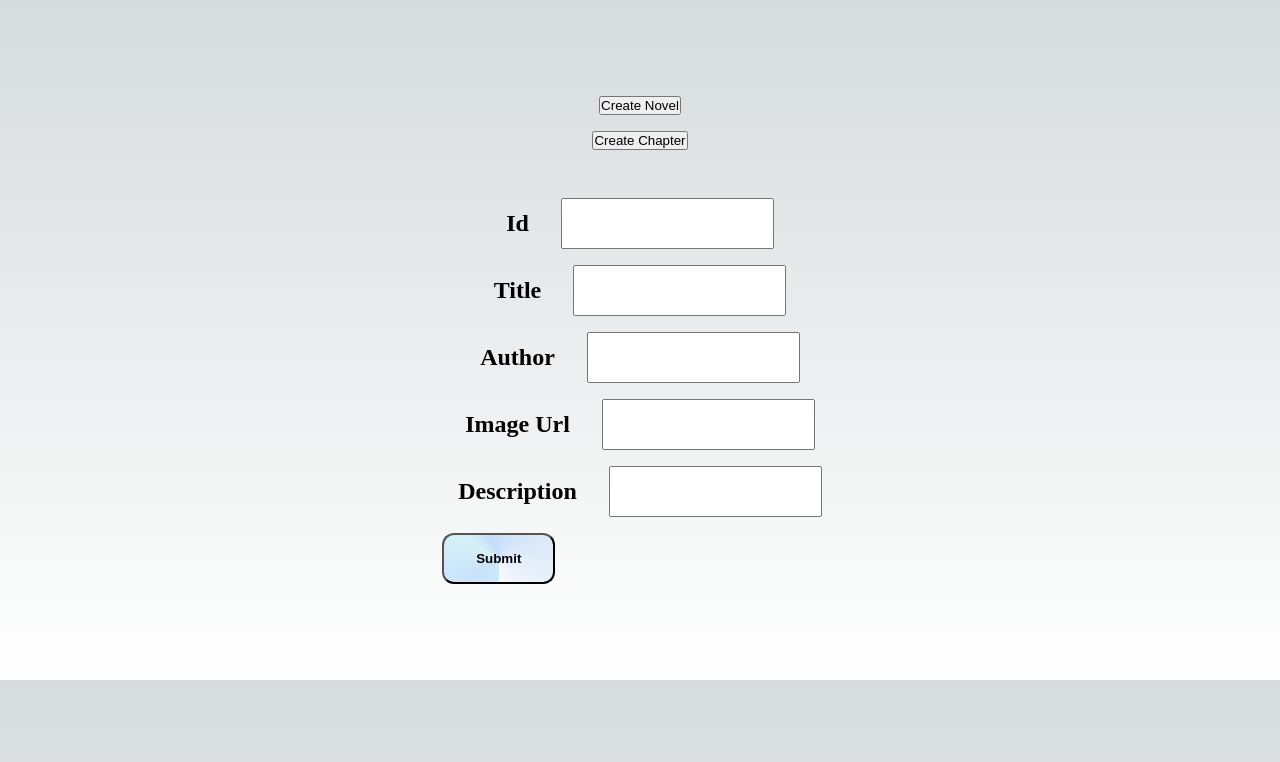
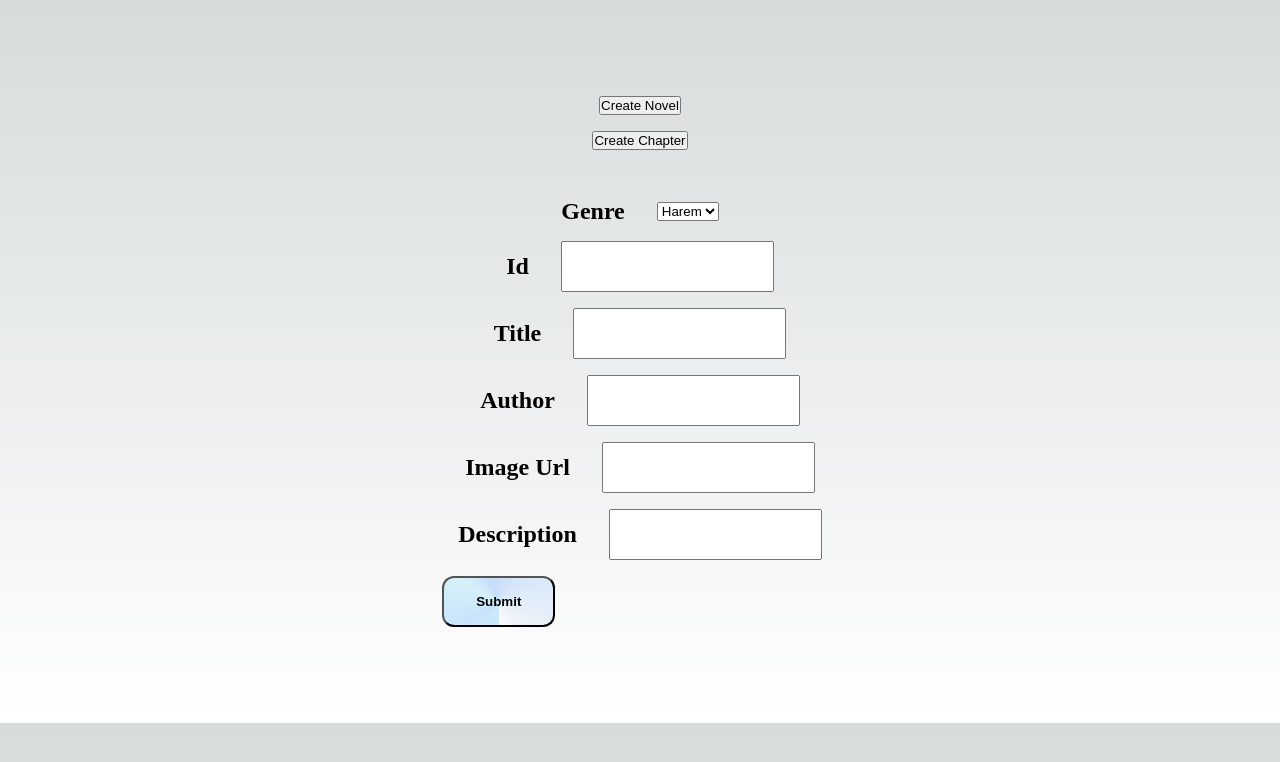
Before and after one commit to surya758/novel-webapp, a Next.js app: page / in a window 1280 px wide. Shown: the top 762 px of the page. Built offline with nearby package versions, Linux system fonts and the light colour scheme.

Commit message:
fix: removed logs and added genre

```diff
--- a/pages/index.tsx
+++ b/pages/index.tsx
@@ -9,6 +9,7 @@ const inter = Inter({ subsets: ["latin"] });
 export default function Home() {
 	const [view, setView] = useState("novel");
 	const [novelId, setNovelId] = useState("");
+	const [genre, setGenre] = useState("harem");
 	const NovelComp = () => {
 		return (
 			<form
@@ -19,7 +20,8 @@ export default function Home() {
 					const author = (document.getElementById("author") as HTMLInputElement).value;
 					const imageUrl = (document.getElementById("image-url") as HTMLInputElement).value;
 					const description = (document.getElementById("description") as HTMLInputElement).value;
-					const data = { id, title, author, imageUrl, description };
+					const genrePick = genre;
+					const data = { id, title, author, imageUrl, description, genre: genrePick };
 
 					axios
 						.post("https://novel-app-server.vercel.app/api/v1/novels", data)
@@ -32,6 +34,13 @@ export default function Home() {
 						});
 				}}
 			>
+				<section className={styles.section}>
+					<h1>Genre</h1>
+					<select name='genre' id='genre' onChange={(e) => setGenre(e.target.value)}>
+						<option value='harem'>Harem</option>
+						<option value='green'>Green</option>
+					</select>
+				</section>
 				<section className={styles.section}>
 					<h1>Id</h1>
 					<input type='text' id='id' name='id' className={styles.input} />
```
